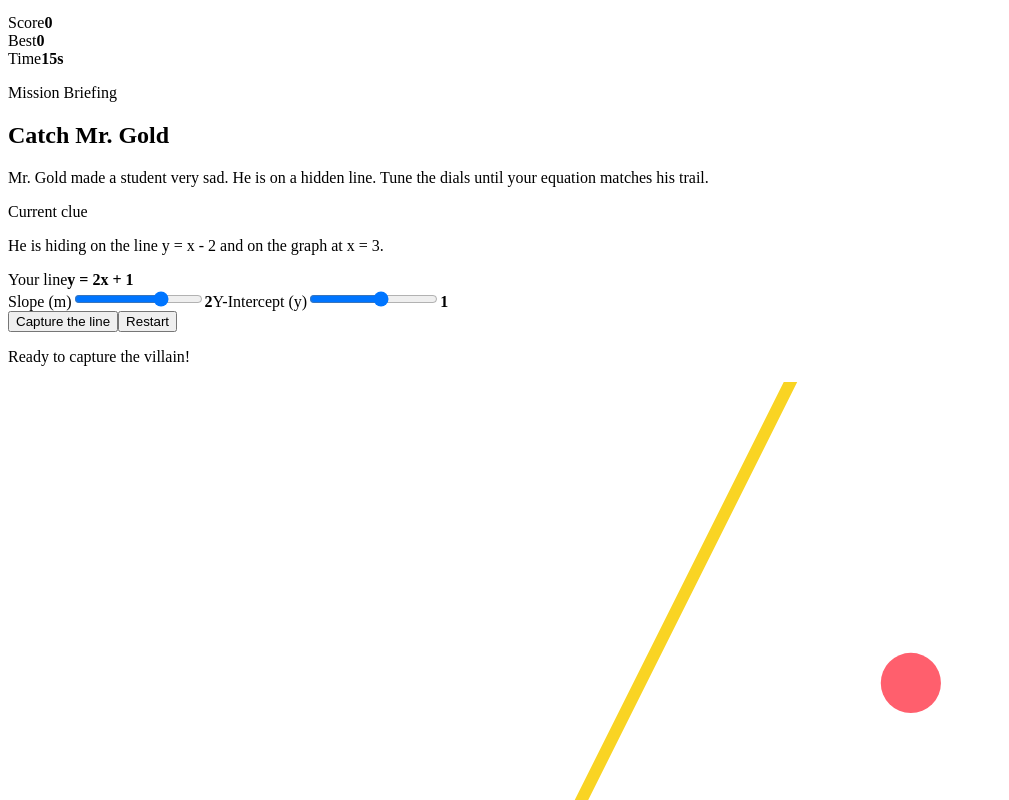
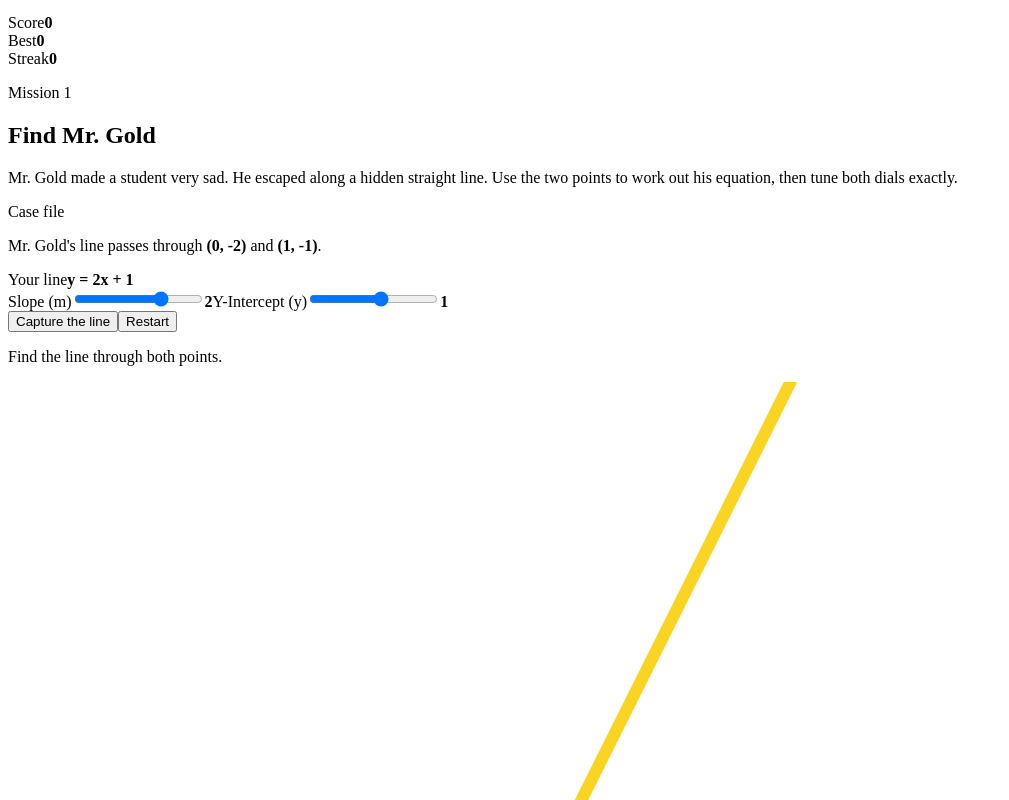
Before and after one commit to devindistress101-crypto77/slope-chase-game, a React (Vite) app: page / in a window 1280 px wide. Shown: the part 100-900 px from the top of the page, without its empty margins (0-1009 px from the left). Built offline with nearby package versions, Linux system fonts and the light colour scheme; the HTML template or start-up script is replaced by a standard one.

Commit message:
Remove timer, increase difficulty with two-point clues, and add game animation states

```diff
--- a/src/App.jsx
+++ b/src/App.jsx
@@ -2,7 +2,6 @@ import { useEffect, useMemo, useState } from 'react';
 
 const STORAGE_KEY = 'slope-chase-save-v1';
 const HIGH_SCORE_KEY = 'slope-chase-best-v1';
-const MAX_TIME = 20;
 
 function randomInt(min, max) {
   return Math.floor(Math.random() * (max - min + 1)) + min;
@@ -17,17 +16,15 @@ function lineText(m, b) {
 function createRound(level) {
   const slope = randomInt(-5, 5);
   const intercept = randomInt(-8, 8);
-  const targetX = randomInt(-4, 4);
-  const targetY = slope * targetX + intercept;
-  const villainName = 'Mr. Gold';
+  const firstX = randomInt(-4, 1);
+  const secondX = randomInt(firstX + 1, 4);
 
   return {
-    villainName,
+    villainName: 'Mr. Gold',
     slope,
     intercept,
-    targetX,
-    targetY,
-    clue: `He is hiding on the line ${lineText(slope, intercept)} and on the graph at x = ${targetX}.`,
+    firstPoint: { x: firstX, y: slope * firstX + intercept },
+    secondPoint: { x: secondX, y: slope * secondX + intercept },
     level,
   };
 }
@@ -38,67 +35,50 @@ function App() {
   const [score, setScore] = useState(0);
   const [bestScore, setBestScore] = useState(() => Number(localStorage.getItem(HIGH_SCORE_KEY) || 0));
   const [round, setRound] = useState(() => createRound(1));
-  const [timeLeft, setTimeLeft] = useState(MAX_TIME);
-  const [status, setStatus] = useState('Ready to capture the villain!');
+  const [status, setStatus] = useState('Find the line through both points.');
   const [isGameOver, setIsGameOver] = useState(false);
   const [streak, setStreak] = useState(0);
-
-  useEffect(() => {
-    const timer = window.setInterval(() => {
-      setTimeLeft((current) => {
-        if (current <= 0) {
-          setIsGameOver(true);
-          setStatus('The villain escaped!');
-          window.clearInterval(timer);
-          return 0;
-        }
-        return current - 1;
-      });
-    }, 1000);
-
-    return () => window.clearInterval(timer);
-  }, [round, isGameOver]);
+  const [attemptState, setAttemptState] = useState('idle');
 
   useEffect(() => {
     localStorage.setItem(HIGH_SCORE_KEY, String(bestScore));
-    const saveData = { score, bestScore, streak, playerSlope, playerIntercept, round, timeLeft, status, isGameOver };
-    localStorage.setItem(STORAGE_KEY, JSON.stringify(saveData));
-  }, [bestScore, isGameOver, playerIntercept, playerSlope, round, score, status, streak, timeLeft]);
+    localStorage.setItem(STORAGE_KEY, JSON.stringify({ score, bestScore, streak, playerSlope, playerIntercept, round, status, isGameOver }));
+  }, [bestScore, isGameOver, playerIntercept, playerSlope, round, score, status, streak]);
 
   const playerFormula = useMemo(() => lineText(playerSlope, playerIntercept), [playerIntercept, playerSlope]);
 
   const handleAttempt = () => {
-    if (isGameOver) return;
+    if (isGameOver || attemptState === 'checking') return;
+    setAttemptState('checking');
 
-    const matchSlope = Math.abs(playerSlope - round.slope) <= 0.6;
-    const matchIntercept = Math.abs(playerIntercept - round.intercept) <= 0.6;
+    window.setTimeout(() => {
+      const matches = playerSlope === round.slope && playerIntercept === round.intercept;
 
-    if (matchSlope && matchIntercept) {
-      const pointsEarned = 100 + Math.max(0, timeLeft) + streak * 25;
+      if (matches) {
+        const pointsEarned = 150 + streak * 40 + round.level * 10;
         const newScore = score + pointsEarned;
         setScore(newScore);
         setBestScore((previous) => Math.max(previous, newScore));
         setStreak((current) => current + 1);
-      setStatus(`Caught ${round.villainName}! +${pointsEarned} points.`);
-      setTimeLeft(MAX_TIME);
+        setStatus(`Great work! You found Mr. Gold's line. +${pointsEarned} points.`);
         setRound(createRound(round.level + 1));
+        setAttemptState('success');
       } else {
-      const penalty = Math.max(10, 25 - streak * 2);
-      setScore((current) => Math.max(0, current - penalty));
+        setScore((current) => Math.max(0, current - 40));
         setStreak(0);
-      setStatus(`Missed! The correct line was ${lineText(round.slope, round.intercept)}.`);
-      setRound(createRound(round.level + 1));
-      setTimeLeft((current) => Math.max(0, current - 3));
+        setStatus('Not quite. Use the rise between the two points and where the line crosses the y-axis.');
+        setAttemptState('miss');
       }
+    }, 450);
   };
 
   const restartGame = () => {
     setScore(0);
     setStreak(0);
-    setTimeLeft(MAX_TIME);
-    setStatus('New chase started.');
+    setStatus('New chase started. Find the line through both points.');
     setRound(createRound(1));
     setIsGameOver(false);
+    setAttemptState('idle');
     setPlayerSlope(2);
     setPlayerIntercept(1);
     localStorage.removeItem(STORAGE_KEY);
@@ -111,18 +91,15 @@ function App() {
     const yScale = 30;
     const centerX = width / 2;
     const centerY = height / 2;
-    const x = centerX + round.targetX * xScale;
-    const y = centerY - round.targetY * yScale;
-    return { width, height, centerX, centerY, xScale, yScale, x, y };
+    const toPixel = ({ x, y }) => ({ x: centerX + x * xScale, y: centerY - y * yScale });
+    return { width, height, xScale, yScale, centerX, centerY, first: toPixel(round.firstPoint), second: toPixel(round.secondPoint) };
   }, [round]);
 
   const linePoints = useMemo(() => {
     const { centerX, centerY, xScale, yScale } = graphCoordinates;
     const x1 = -10;
     const x2 = 10;
-    const y1 = playerSlope * x1 + playerIntercept;
-    const y2 = playerSlope * x2 + playerIntercept;
-    return `${centerX + x1 * xScale},${centerY - y1 * yScale} ${centerX + x2 * xScale},${centerY - y2 * yScale}`;
+    return `${centerX + x1 * xScale},${centerY - (playerSlope * x1 + playerIntercept) * yScale} ${centerX + x2 * xScale},${centerY - (playerSlope * x2 + playerIntercept) * yScale}`;
   }, [graphCoordinates, playerIntercept, playerSlope]);
 
   return (
@@ -132,28 +109,27 @@ function App() {
         <div className="stats">
           <div className="stat-card"><span>Score</span><strong>{score}</strong></div>
           <div className="stat-card"><span>Best</span><strong>{bestScore}</strong></div>
-          <div className="stat-card"><span>Time</span><strong>{timeLeft}s</strong></div>
+          <div className="stat-card"><span>Streak</span><strong>{streak}</strong></div>
         </div>
       </header>
 
       <main className="game-layout">
         <section className="panel story-panel">
-          <p className="badge">Mission Briefing</p>
-          <h2>Catch {round.villainName}</h2>
-          <p>Mr. Gold made a student very sad. He is on a hidden line. Tune the dials until your equation matches his trail.</p>
-          <div className="mission-box"><span className="label">Current clue</span><p>{round.clue}</p></div>
+          <p className="badge">Mission {round.level}</p>
+          <h2>Find Mr. Gold</h2>
+          <p>Mr. Gold made a student very sad. He escaped along a hidden straight line. Use the two points to work out his equation, then tune both dials exactly.</p>
+          <div className="mission-box"><span className="label">Case file</span><p>Mr. Gold's line passes through <strong>({round.firstPoint.x}, {round.firstPoint.y})</strong> and <strong>({round.secondPoint.x}, {round.secondPoint.y})</strong>.</p></div>
           <div className="formula-preview"><span>Your line</span><strong>{playerFormula}</strong></div>
           <div className="controls">
-            <label><span>Slope (m)</span><input type="range" min="-5" max="5" value={playerSlope} onChange={(event) => setPlayerSlope(Number(event.target.value))} /><strong>{playerSlope}</strong></label>
-            <label><span>Y-Intercept (y)</span><input type="range" min="-8" max="8" value={playerIntercept} onChange={(event) => setPlayerIntercept(Number(event.target.value))} /><strong>{playerIntercept}</strong></label>
+            <label><span>Slope (m)</span><input type="range" min="-5" max="5" step="1" value={playerSlope} onChange={(event) => setPlayerSlope(Number(event.target.value))} /><strong>{playerSlope}</strong></label>
+            <label><span>Y-Intercept (y)</span><input type="range" min="-8" max="8" step="1" value={playerIntercept} onChange={(event) => setPlayerIntercept(Number(event.target.value))} /><strong>{playerIntercept}</strong></label>
           </div>
-          <div className="actions"><button className="primary" onClick={handleAttempt} disabled={isGameOver}>Capture the line</button><button className="secondary" onClick={restartGame}>Restart</button></div>
-          <p className={`status ${isGameOver ? 'danger' : ''}`}>{status}</p>
+          <div className="actions"><button className={`primary ${attemptState}`} onClick={handleAttempt} disabled={isGameOver || attemptState === 'checking'}>{attemptState === 'checking' ? 'Checking...' : 'Capture the line'}</button><button className="secondary" onClick={restartGame}>Restart</button></div>
+          <p className={`status ${attemptState}`}>{status}</p>
         </section>
 
         <section className="panel graph-panel">
-          <svg viewBox={`0 0 ${graphCoordinates.width} ${graphCoordinates.height}`} role="img" aria-label="Coordinate graph showing the villain and your line.">
-            <g>
+          <svg viewBox={`0 0 ${graphCoordinates.width} ${graphCoordinates.height}`} role="img" aria-label="Coordinate graph showing two clues and your line.">
             <line x1="0" y1={graphCoordinates.centerY} x2={graphCoordinates.width} y2={graphCoordinates.centerY} />
             <line x1={graphCoordinates.centerX} y1="0" x2={graphCoordinates.centerX} y2={graphCoordinates.height} />
             {Array.from({ length: 11 }, (_, index) => {
@@ -162,11 +138,11 @@ function App() {
               const yPos = graphCoordinates.centerY + value * graphCoordinates.yScale;
               return <g key={value}><line x1={xPos} y1="0" x2={xPos} y2={graphCoordinates.height} stroke="rgba(255,255,255,0.08)" /><line x1="0" y1={yPos} x2={graphCoordinates.width} y2={yPos} stroke="rgba(255,255,255,0.08)" /></g>;
             })}
-              <polyline points={linePoints} fill="none" stroke="#f9d423" strokeWidth="4" strokeLinecap="round" />
-              <circle cx={graphCoordinates.x} cy={graphCoordinates.y} r="10" fill="#ff5f6d" />
-            </g>
+            <polyline className="player-line" points={linePoints} fill="none" stroke="#f9d423" strokeWidth="4" strokeLinecap="round" />
+            <circle className="clue-point" cx={graphCoordinates.first.x} cy={graphCoordinates.first.y} r="9" fill="#ff5f6d" />
+            <circle className="clue-point" cx={graphCoordinates.second.x} cy={graphCoordinates.second.y} r="9" fill="#ff5f6d" />
           </svg>
-          <div className="legend"><span><i className="dot villain"></i>Villain</span><span><i className="dot player"></i>Your equation</span></div>
+          <div className="legend"><span><i className="dot villain"></i>Clue points</span><span><i className="dot player"></i>Your equation</span></div>
         </section>
       </main>
     </div>
```
Lines whose indentation alone changed are shown as unchanged.
